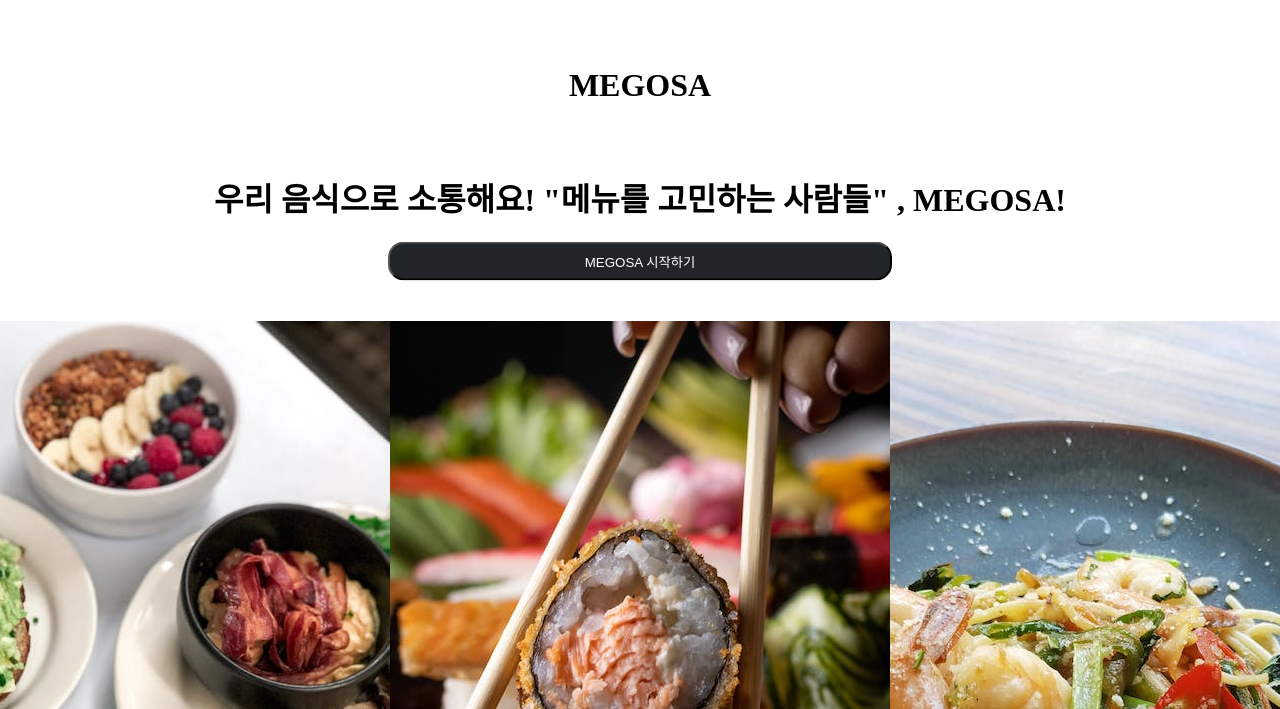
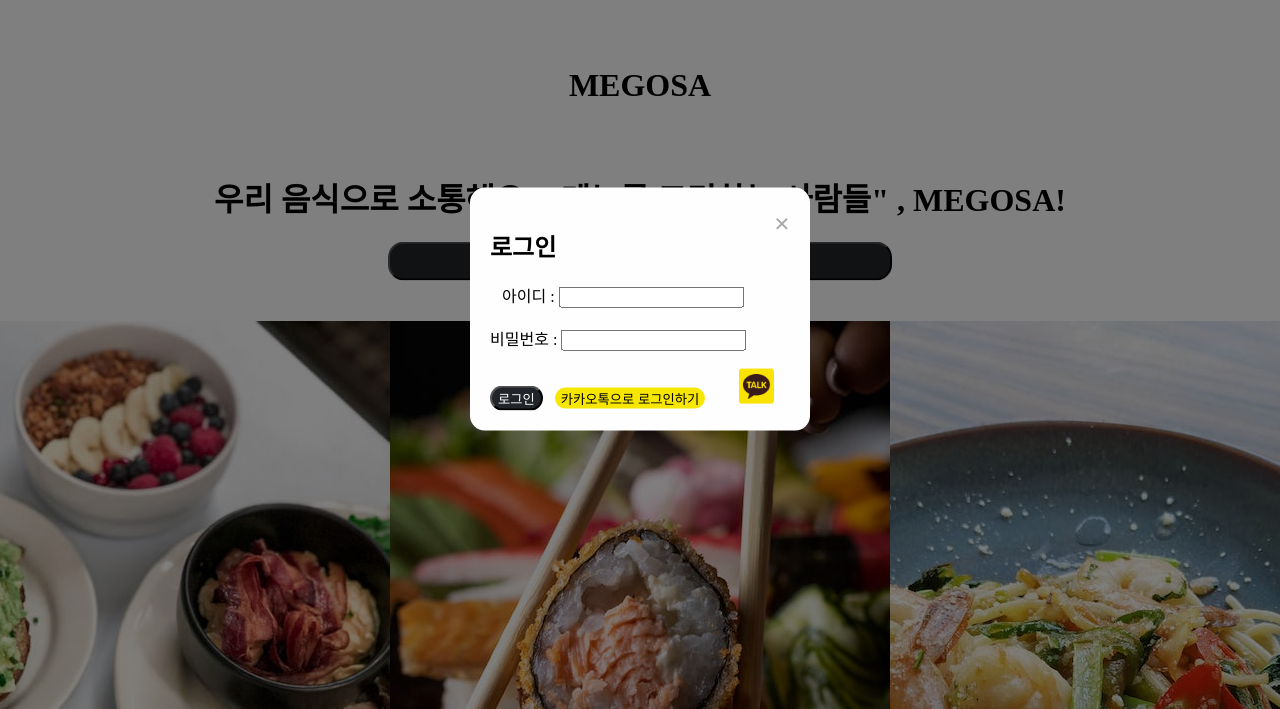
Before and after one commit to hyem00/node_realmegosa, a website: page public/templates/home.html in a window 1280 px wide. Both pictures are taken after a click on the button "로그인". Shown: the part 91-800 px from the top of the page. Drawn offline with Linux system fonts and the light colour scheme.

Commit message:
[ver1.0.18]로그인 모달기능추가

```diff
--- a/package.json
+++ b/package.json
@@ -13,6 +13,7 @@
   "dependencies": {
     "@babel/runtime": "^7.22.5",
     "bcrypt": "^5.1.0",
+    "cjs": "^0.0.11",
     "cookie-parser": "^1.4.6",
     "cors": "^2.8.5",
     "express": "^4.18.2",
--- a/public/css/home.css
+++ b/public/css/home.css
@@ -130,3 +130,52 @@ button {
   outline: none;
 }
 /* ///////////////////// */
+
+.login_modal {
+  display: none; /* 초기에는 모달 숨김 */
+  position: fixed;
+  z-index: 1;
+  top: 0;
+  left: 0;
+  right: 0;
+  bottom: 0;
+  background-color: rgba(0, 0, 0, 0.5); /* 반투명한 배경 */
+}
+
+.login_modal-content {
+  background-color: #fefefe;
+  border: #fefefe;
+  border-radius: 15px;
+  width: 300px;
+  padding: 20px;
+  position: absolute;
+  top: 50%;
+  left: 50%;
+  transform: translate(-50%, -50%);
+  border: none;
+}
+
+.login_close {
+  color: #aaa;
+  float: right;
+  font-size: 28px;
+  font-weight: bold;
+  cursor: pointer;
+}
+
+/* JavaScript에서 모달 보이기/숨기기를 위해 클래스 추가/제거 */
+.login_modal.show {
+  display: block;
+}
+#kakao_login {
+  background-color: #f7e600;
+  border: none;
+  color: #000;
+  margin-left: 8px;
+}
+
+#kakaologo {
+  width: 35px;
+  height: 35px;
+  margin-left: 30px;
+}
--- a/public/css/main.css
+++ b/public/css/main.css
@@ -141,3 +141,52 @@ header ul > li {
   font-size: 14px;
   line-height: 18px;
 }
+
+.login_modal {
+  display: none; /* 초기에는 모달 숨김 */
+  position: fixed;
+  z-index: 1;
+  top: 0;
+  left: 0;
+  right: 0;
+  bottom: 0;
+  background-color: rgba(0, 0, 0, 0.5); /* 반투명한 배경 */
+}
+
+.login_modal-content {
+  background-color: #fefefe;
+  border: #fefefe;
+  border-radius: 15px;
+  width: 300px;
+  padding: 20px;
+  position: absolute;
+  top: 50%;
+  left: 50%;
+  transform: translate(-50%, -50%);
+  border: none;
+}
+
+.login_close {
+  color: #aaa;
+  float: right;
+  font-size: 28px;
+  font-weight: bold;
+  cursor: pointer;
+}
+
+/* JavaScript에서 모달 보이기/숨기기를 위해 클래스 추가/제거 */
+.login_modal.show {
+  display: block;
+}
+#kakao_login {
+  background-color: #f7e600;
+  border: none;
+  color: #000;
+  margin-left: 8px;
+}
+
+#kakaologo {
+  width: 35px;
+  height: 35px;
+  margin-left: 30px;
+}
--- a/public/js/home.js
+++ b/public/js/home.js
@@ -1,3 +1,16 @@
 function startBtn() {
   location.href = "main.html";
 }
+////////////////////
+
+// 모달 창 보이기
+function showModal() {
+  const modal = document.getElementById("login_modal");
+  modal.classList.add("show");
+}
+
+// 모달 창 숨기기
+function hideModal() {
+  const modal = document.getElementById("login_modal");
+  modal.classList.remove("show");
+}
--- a/public/templates/home.html
+++ b/public/templates/home.html
@@ -25,7 +25,22 @@
               </form>
             </div>
           </div>
-          <li><button>로그인</button></li>
+          <li> <button onclick="showModal()">로그인</button></li>
+          <div id="login_modal" class="login_modal">
+            <div class="login_modal-content">
+              <span class="login_close" onclick="hideModal()">&times;</span>
+              <h2>로그인</h2>
+              <form>
+                <label for="username">&nbsp;&nbsp;&nbsp;아이디 : </label>
+                <input type="text" id="username" name="username" required><br><br>
+                <label for="password">비밀번호 : </label>
+                <input type="password" id="password" name="password" required><br><br>
+              </form>
+              <button type="submit">로그인</button>
+                <button id="kakao_login">카카오톡으로 로그인하기</button>
+                <img src="../img/카카오톡_로고_360.png" id="kakaologo">
+            </div>
+          </div>
           <li><button onclick="join()">회원가입</button></li>
         </ul>
       </header>
```
Also changed, not shown: public/templates/main.html (+16 -1 lines), public/css/user.css (indentation only), public/img/카카오톡_로고_360.png (added), 1 other file.
